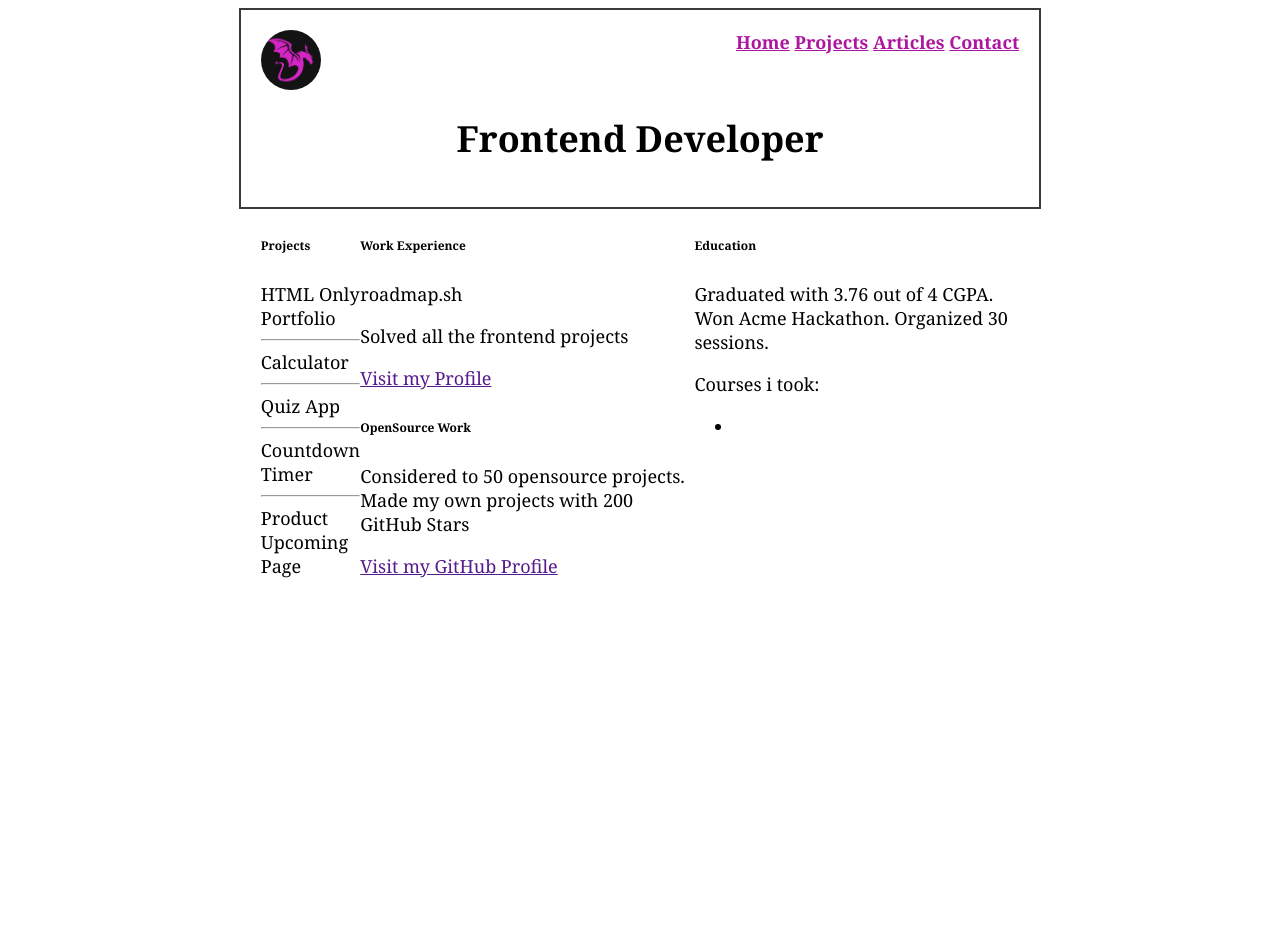
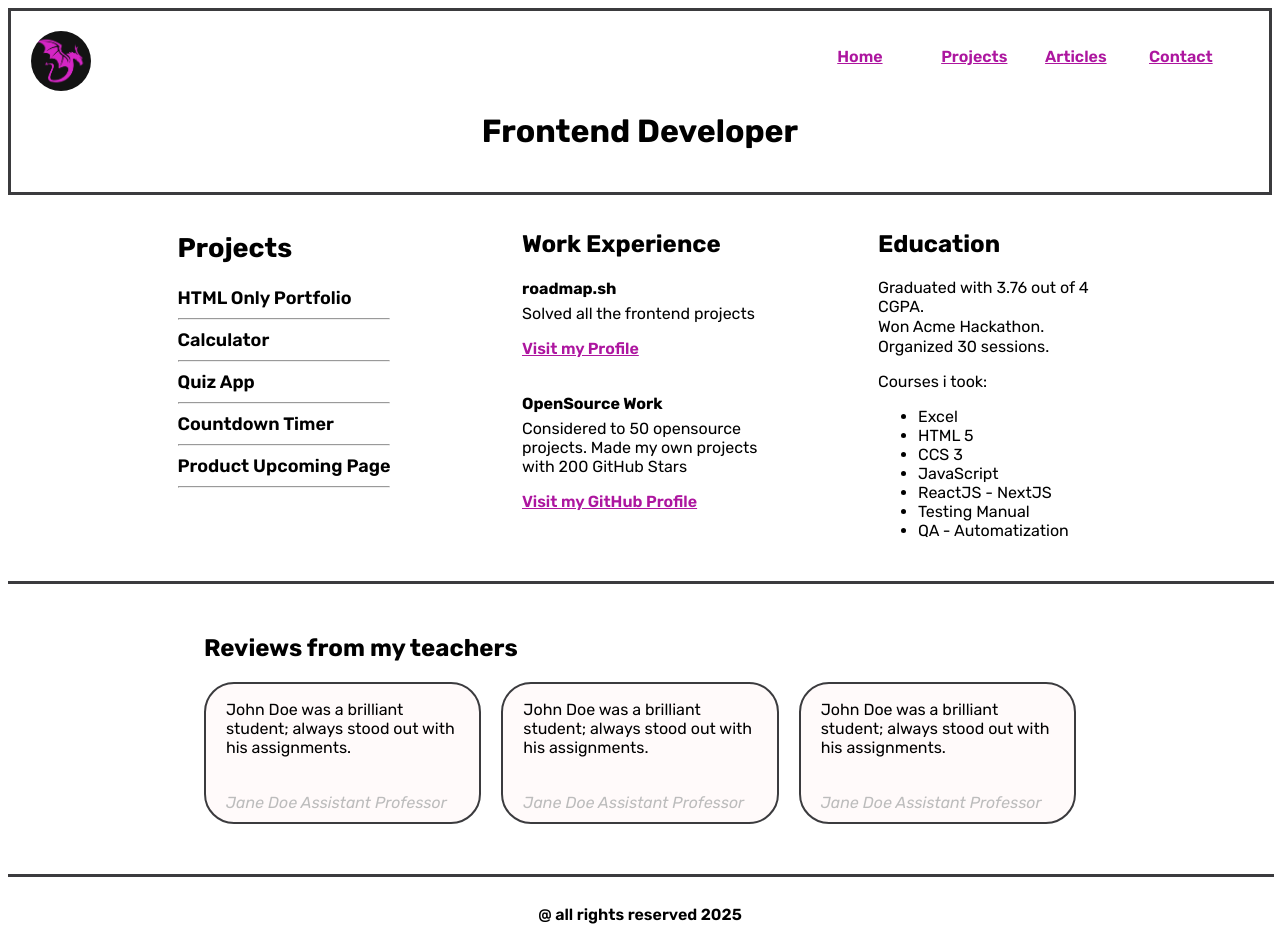
Before and after one commit to gabalvarez21/FRONTEND, a plain HTML site: page 03_basicwebsite/index.html in a window 1280 px wide. Before the commit the page ends 800 px from the top, so only its background shows below. Drawn offline with Linux system fonts and the light colour scheme.

Commit message:
websitebasic

```diff
--- a/03_basicwebsite/index.css
+++ b/03_basicwebsite/index.css
@@ -1,31 +1,35 @@
-body {
-    font-family: Cambria, Cochin, Georgia, Times, 'Times New Roman', serif;
-    font-size: large;
+@import url('https://fonts.googleapis.com/css2?family=Rubik:ital,wght@0,300..900;1,300..900&display=swap');
+
+/* Tipo de letra */
+.rubik-variable {
+    font-family: "Rubik";
+    font-optical-sizing: auto;
+    /* font-weight: <weight>; */
+    font-style: normal;
+}
+
+
+/* Estilos de etiquetas  */
+* {
+    font-family: 'Rubik';
+}
+
+main {
     justify-items: center;
 }
 
-.logo {
-    border-radius: 35px;
-    width: 60px;
-}
-
-.nav-header {
-    border: 2px, solid, #3b3b3e;
-    /* justify-content: center; */
-    align-items: center;
-    padding: 20px;
-    display: flexbox;
-    width: 60%;
+header {
+    justify-items: center;
 }
 
 nav {
     display: flex;
     justify-content: space-between;
-
 }
 
-nav ul {
-    margin: -0px;
+a {
+    color: #ad169f;
+    font-weight: 600;
 }
 
 a:link {
@@ -33,30 +37,87 @@ a:link {
 }
 
 a:hover {
-
     color: #3b3b3e;
 }
 
-header {
-    justify-items: center;
+cite {
+    color: #bcbcbc;
+}
+
+footer {
+    padding: 20px;
+    font-weight: 600;
+}
+
+
+/* Estilos por clases */
+.logo {
+    border-radius: 35px;
+    width: 60px;
+}
+
+.nav-header {
+    border: 3px, solid, #3b3b3e;
+    padding: 20px;
+    margin-bottom: -10px;
 }
 
 .nav li {
     display: inline-flex;
-    align-items: start;
-    font-weight: bold;
-}
-
-main {
-    justify-items: center;
+    width: 100px;
 }
 
 .content {
-    /* display: grid;
+    display: grid;
     grid-template-columns: repeat(3, 1fr);
-    width: 90%; */
-    width: 60%;
-    display: flex;
+    justify-items: center;
+    gap: 120px;
+    margin: 25px;
+    width: 75%;
+}
+
+.projects {
+    font-size: large;
+    font-weight: 600;
+}
+
+.experience p {
+    margin-top: -15px;
+}
+
+.opensource {
+    margin-top: 15%;
+}
+
+.opensource p {
+    margin-top: -15px;
+}
+
+.education h2 {
+    margin-bottom: 35px;
+}
+
+.education p {
+    margin-top: -15px;
+}
+
+.reviews {
+    margin: 50px;
+    width: 69%;
     justify-content: space-around;
+}
 
+.reviews div {
+    display: inline-flex;
+    justify-content: space-between;
+    gap: 20px;
 }
+
+.reviews div div {
+    background-color: #FFFAFA;
+    justify-content: center;
+    border: 2px solid #3b3b3e;
+    border-radius: 30px;
+    display: grid;
+    padding: 0 15px 10px 20px;
+}
--- a/03_basicwebsite/index.html
+++ b/03_basicwebsite/index.html
@@ -11,7 +11,6 @@
 
 <body>
     <div class="nav-header">
-
         <nav>
             <img src="./assets/logo.png" alt="logo" class="logo">
 
@@ -27,12 +26,13 @@
             <h1> Frontend Developer </h1>
         </header>
     </div>
+    <!-- <hr size="3" color="#3b3b3e" width="100%"> -->
 
     <main>
         <div class="content">
 
-            <section class="section">
-                <h6> Projects </h6>
+            <section class="projects">
+                <h2> Projects </h2>
                 <div>
                     HTML Only Portfolio
                     <hr>
@@ -43,56 +43,80 @@
                     Countdown Timer
                     <hr>
                     Product Upcoming Page
+                    <hr>
                 </div>
             </section>
 
             <section>
-                <div>
-                    <h6> Work Experience </h6>
-                    <p> roadmap.sh </p>
+                <div class="experience">
+                    <h2> Work Experience </h2>
+                    <h4> roadmap.sh </h4>
                     <p> Solved all the frontend projects </p>
-                    <a href=""> Visit my Profile </a>
+                    <a href="https://roadmap.sh/u/gabaldev" target="_blank"> Visit my Profile </a>
                 </div>
 
-                <div>
-                    <h6> OpenSource Work </h6>
-                    <p>
-                        Considered to 50 opensource projects. Made my own projects with 200 GitHub Stars
-                    </p>
-                    <a href=""> Visit my GitHub Profile</a>
+                <div class="opensource">
+                    <h4> OpenSource Work </h4>
+                    <p> Considered to 50 opensource projects. Made my own projects with 200 GitHub Stars </p>
+                    <a href="https://github.com/gabaldev" target="_blank"> Visit my GitHub Profile</a>
                 </div>
             </section>
 
-            <section>
-                <h6> Education </h6>
-                <p>
-                    Graduated with 3.76 out of 4 CGPA. Won Acme Hackathon. Organized 30 sessions.
-                </p>
+            <section class="education">
+                <h2> Education </h2>
+                <p> Graduated with 3.76 out of 4 CGPA. </p>
+                <p> Won Acme Hackathon. </p>
+                <p> Organized 30 sessions. </p>
 
                 <span> Courses i took: </span>
 
                 <ul>
-                    <li> </li>
+                    <li> Excel </li>
+                    <li> HTML 5 </li>
+                    <li> CCS 3 </li>
+                    <li> JavaScript </li>
+                    <li> ReactJS - NextJS </li>
+                    <li> Testing Manual </li>
+                    <li> QA - Automatization </li>
                 </ul>
             </section>
         </div>
 
-        <!-- <section>
-            <h6> Reviews from my teachers </h6>
+        <hr size="3" color="#3b3b3e" width="100%">
+
+        <section class="reviews">
+            <h2> Reviews from my teachers </h2>
             <div>
-                Primer ovalo
-            </div>
-            <div>
-                Segundo ovalo
-            </div>
-            <div>
-                Tercer ovalo
+
+                <div>
+                    <p>John Doe was a brilliant student; always stood out with his assignments. </p>
+                    <cite>
+                        Jane Doe
+                        Assistant Professor
+                    </cite>
+                </div>
+                <div>
+                    <p>John Doe was a brilliant student; always stood out with his assignments. </p>
+                    <cite>
+                        Jane Doe
+                        Assistant Professor
+                    </cite>
+                </div>
+                <div>
+                    <p>John Doe was a brilliant student; always stood out with his assignments. </p>
+                    <cite>
+                        Jane Doe
+                        Assistant Professor
+                    </cite>
+                </div>
             </div>
         </section>
 
+        <hr size="3" color="#3b3b3e" width="100%">
+
         <footer>
             @ all rights reserved 2025
-        </footer> -->
+        </footer>
 
     </main>
 </body>
```
